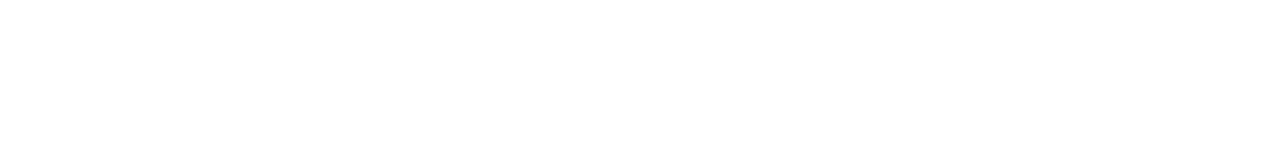
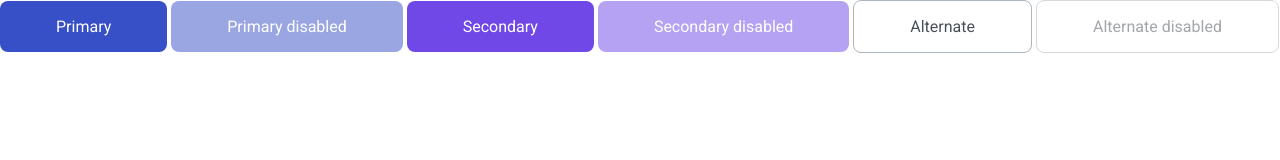
Before and after one commit to js-tasks-ru/htmlcss-20250313_tatyana32, a website: page 03-lection1/01-button/index.html in a window 1280 px wide. Drawn offline with Linux system fonts and the light colour scheme.

Commit message:
Добавила кнопку

```diff
--- a/03-lection1/01-button/button.css
+++ b/03-lection1/01-button/button.css
@@ -1 +1,30 @@
-/* Стилизация кнопки */
+.button {
+    padding: 16px 56px;
+    border-radius: 8px;
+    border: none;
+    cursor: default;
+    font-family: 'Roboto', sans-serif;
+    font-size: 16px;
+    line-height: 19px;
+}
+
+.button:disabled {
+    opacity: 0.5;
+    pointer-events: none;
+}
+
+.button_primary {
+    color: var(--white);
+    background-color: var(--primary);
+}
+
+.button_secondary {
+    color: var(--white);
+    background-color: var(--secondary);
+}
+
+.button_alt {
+    color: var(--grey-4);
+    background-color: var(--white);
+    border: 1px solid var(--grey-3);
+}
--- a/03-lection1/01-button/index.html
+++ b/03-lection1/01-button/index.html
@@ -6,6 +6,11 @@
         <link rel="stylesheet" href="./button.css">
     </head>
     <body>
-
+        <button class="button button_primary">Primary</button>
+        <button class="button button_primary" disabled>Primary disabled</button>
+        <button class="button button_secondary">Secondary</button>
+        <button class="button button_secondary" disabled>Secondary disabled</button>
+        <button class="button button_alt">Alternate</button>
+        <button class="button button_alt" disabled>Alternate disabled</button>
     </body>
 </html>
```
